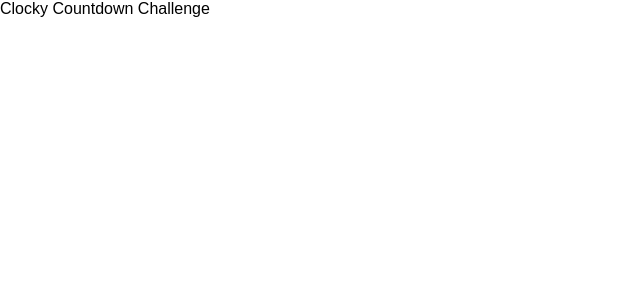
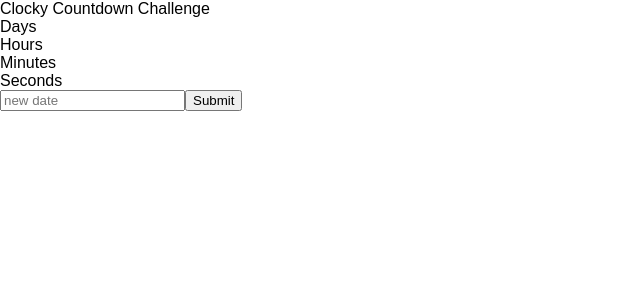
Before and after one commit to eduardorasgado/clocky-countdown, a React (Create React App) app: page / in a window 1280 px wide. Shown: the top 300 px of the page, without its empty margins (0-640 px from the left). Built offline with nearby package versions, Linux system fonts and the light colour scheme.

Commit message:
F: Addind divs for the clock

```diff
--- a/src/App.js
+++ b/src/App.js
@@ -5,7 +5,21 @@ import './App.css';
 class App extends Component {
   render() {
     return (
-      <div>Clocky Countdown Challenge</div>
+      <div>
+        <div>
+          Clocky Countdown Challenge
+        </div>
+        <div>
+          <div>Days</div>
+          <div>Hours</div>
+          <div>Minutes</div>
+          <div>Seconds</div>
+        </div>
+        <div>
+          <input placeholder="new date"/>
+          <button>Submit</button>
+        </div>
+      </div>
     );
   }
 }
```
